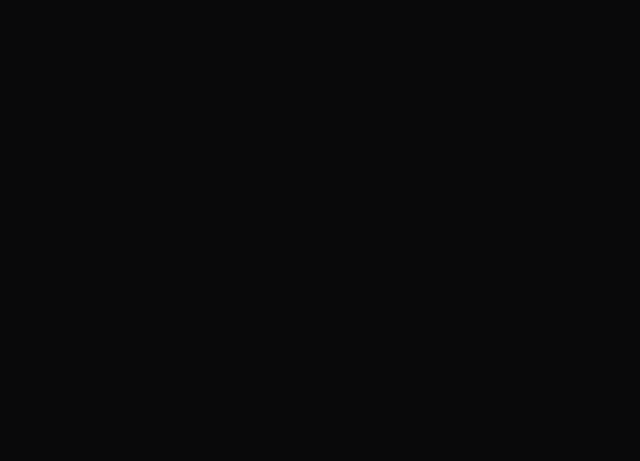
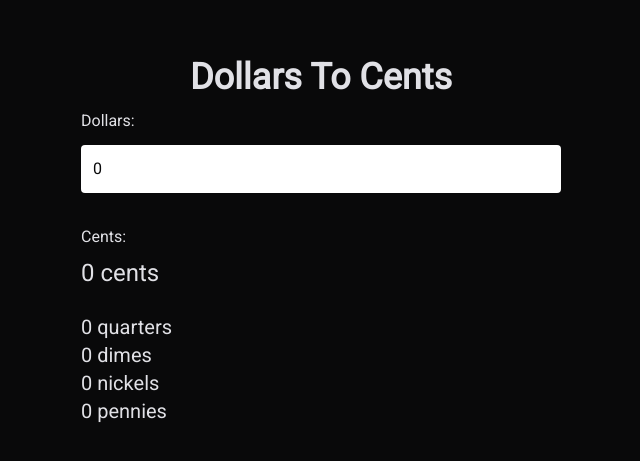
Before and after one commit to TiagoFreitas03/app-collection, a React (Vite) app: page /dollars-to-cents in a window 1280 px wide. Before the commit this address had no page. Shown: the part 159-620 px from the top of the page, without its empty margins (319-959 px from the left). Built offline with nearby package versions, Linux system fonts and the light colour scheme.

Commit message:
Aplicação dollars to cents

```diff
--- a/src/App.tsx
+++ b/src/App.tsx
@@ -6,6 +6,7 @@ import { Calculator } from './apps/Calculator'
 import { CauseEffect } from './apps/CauseEffect'
 import { CountdownTimer } from './apps/CountdownTimer'
 import { Csv2Json } from './apps/Csv2Json'
+import { DollarsToCents } from './apps/DollarsToCents'
 
 const Home = () => {
 	return (
@@ -16,6 +17,7 @@ const Home = () => {
 			<Link to='/cause-effect'>Cause Effect</Link>
 			<Link to='/countdown-timer'>Countdown Timer</Link>
 			<Link to='/csv-2-json'>CSV 2 JSON</Link>
+			<Link to='/dollars-to-cents'>Dollars To Cents</Link>
 		</div>
 	)
 }
@@ -31,6 +33,7 @@ export function App() {
 				<Route path='/cause-effect' element={<CauseEffect />} />
 				<Route path='/countdown-timer' element={<CountdownTimer />} />
 				<Route path='/csv-2-json' element={<Csv2Json/>} />
+				<Route path='/dollars-to-cents' element={<DollarsToCents/>} />
 			</Routes>
 		</BrowserRouter>
 	)
--- /dev/null
+++ b/src/apps/DollarsToCents.tsx
@@ -0,0 +1,50 @@
+import { useState, ChangeEvent } from 'react'
+
+export function DollarsToCents() {
+	const [dollars, setDollars] = useState(0)
+
+	const cents = Number((dollars * 100).toFixed(2))
+	const quarters = Math.floor(cents / 25)
+	const dimes = Math.floor((cents % 25) / 10)
+	const nickels = Math.floor((cents % 10) / 5)
+	const pennies = cents % 5
+
+	function handleValueChange(e: ChangeEvent<HTMLInputElement>) {
+		let { value } = e.target
+
+		if (value.length >= 15 || isNaN(Number(value)))
+			return
+
+		setDollars(Number(value))
+	}
+
+	return (
+		<div className="w-[100vw] h-[100vh] flex justify-center items-center">
+			<div className="w-[480px]">
+				<h1 className="text-center text-4xl font-bold">Dollars To Cents</h1>
+
+				<div className="my-3">
+					<label className="block">Dollars:</label>
+					<input
+						className="w-full mt-3 p-3 rounded"
+						type="number"
+						step={0.01}
+						onChange={handleValueChange}
+						value={dollars}
+					/>
+				</div>
+
+				<div>
+					<label className="block mt-8 mb-2">Cents:</label>
+
+					<output className="block text-2xl">{cents} cents</output><br />
+
+					<output className="block text-xl">{quarters} quarters</output>
+					<output className="block text-xl">{dimes} dimes</output>
+					<output className="block text-xl">{nickels} nickels</output>
+					<output className="block text-xl">{pennies} pennies</output>
+				</div>
+			</div>
+		</div>
+	)
+}
```
Also changed, not shown: 1 other file (tests, documents, lock files or other folders).
